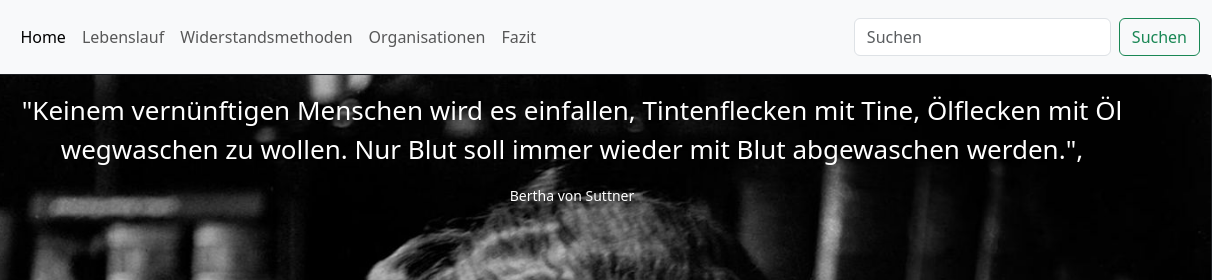
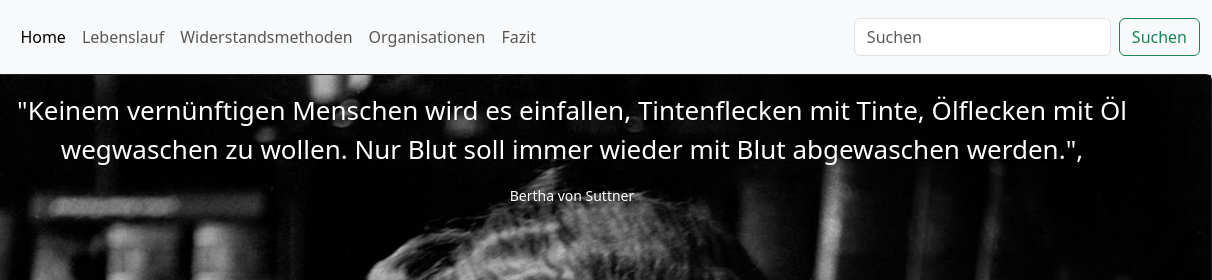
Before and after one commit to Reli-Projekt/Web, a plain HTML site: page index.html in a window 1280 px wide. Shown: the top 280 px of the page, 68-1280 px from the left. Drawn offline with nearby package versions, Linux system fonts and the light colour scheme.

Commit message:
Update index.html
Some language Fixes

```diff
--- a/index.html
+++ b/index.html
@@ -20,7 +20,7 @@
 <div class="card text-bg-dark">
     <img src="Assets/Bertha-Gross.jpg" class="" style="background-color: lightgrey; width: 100%; " alt="...">
     <div class="card-img-overlay text-center " style="height: 100%">
-        <p style="font-size: 26px">"Keinem vernünftigen Menschen wird es einfallen, Tintenflecken mit Tine, Ölflecken mit Öl wegwaschen zu wollen. Nur Blut soll immer wieder mit Blut abgewaschen werden.", </p><p style="font-size: 14px"> Bertha von Suttner</p>
+        <p style="font-size: 26px">"Keinem vernünftigen Menschen wird es einfallen, Tintenflecken mit Tinte, Ölflecken mit Öl wegwaschen zu wollen. Nur Blut soll immer wieder mit Blut abgewaschen werden.", </p><p style="font-size: 14px"> Bertha von Suttner</p>
         <div class="position-absolute bottom-0 end-50">
 
             <a href="#Aktuelles" class="btn btn-primary" style="background-color: #ed9898; font-size: 32px">Los Gehts!.</a>
```
